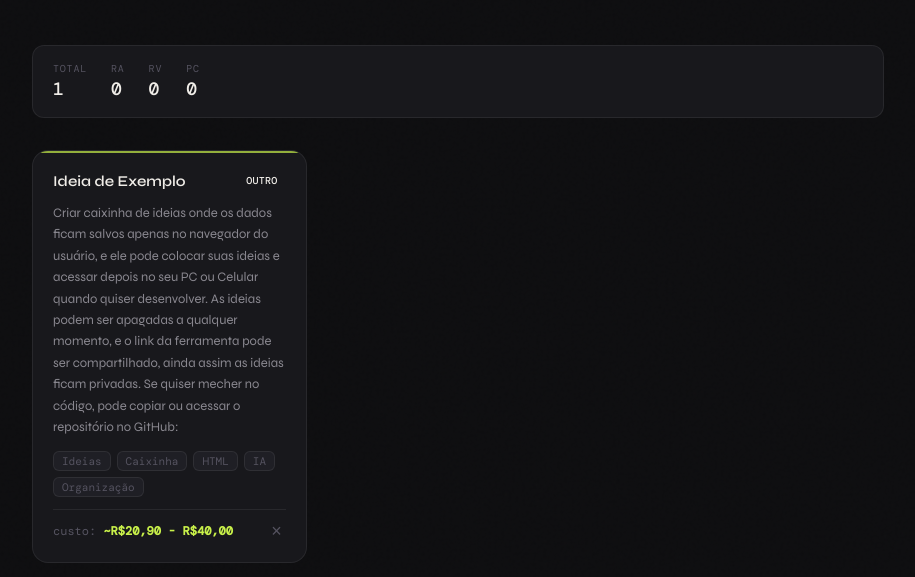
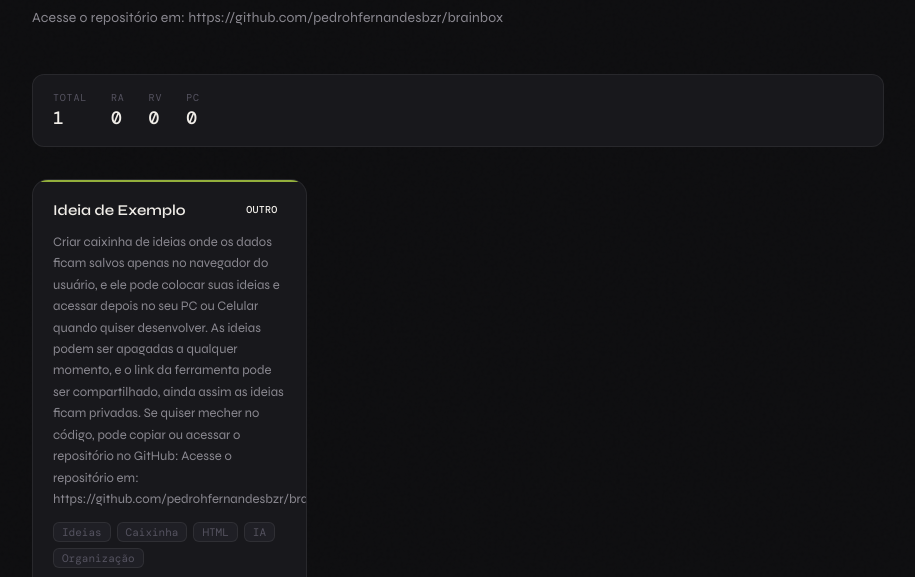
Before and after one commit to pedrohfernandesbzr/brainbox, a plain HTML site: page index.html in a window 1280 px wide. Shown: the part 204-781 px from the top of the page, without its empty margins (182-1097 px from the left). Drawn offline with nearby package versions, Linux system fonts and the light colour scheme.

Commit message:
main (c2) - Link do repositório dentro do pojeto
Coloquei o link do repositório para aparecer na tela dentro da página.

```diff
--- a/index.html
+++ b/index.html
@@ -247,6 +247,7 @@
     </div>
     <h1>Caixinha de <span>Ideias</span></h1>
     <p class="subtitle">Guarde seus projetos para desenvolver quando tiver tempo.</p>
+    <p class="subtitle">Acesse o repositório em: https://github.com/pedrohfernandesbzr/brainbox</p>
   </div>
 
   <div class="stats-bar">
@@ -314,7 +315,7 @@ const defaults = [
     id: 1,
     title: "Ideia de Exemplo",
     badge: "badge-Outros",
-    desc: "Criar caixinha de ideias onde os dados ficam salvos apenas no navegador do usuário, e ele pode colocar suas ideias e acessar depois no seu PC ou Celular quando quiser desenvolver. As ideias podem ser apagadas a qualquer momento, e o link da ferramenta pode ser compartilhado, ainda assim as ideias ficam privadas. Se quiser mecher no código, pode copiar ou acessar o repositório no GitHub: ",
+    desc: "Criar caixinha de ideias onde os dados ficam salvos apenas no navegador do usuário, e ele pode colocar suas ideias e acessar depois no seu PC ou Celular quando quiser desenvolver. As ideias podem ser apagadas a qualquer momento, e o link da ferramenta pode ser compartilhado, ainda assim as ideias ficam privadas. Se quiser mecher no código, pode copiar ou acessar o repositório no GitHub: Acesse o repositório em: https://github.com/pedrohfernandesbzr/brainbox",
     tags: ["Ideias", "Caixinha", "HTML", "IA", "Organização"],
     cost: "~R$20,90 - R$40,00"
   },
```
